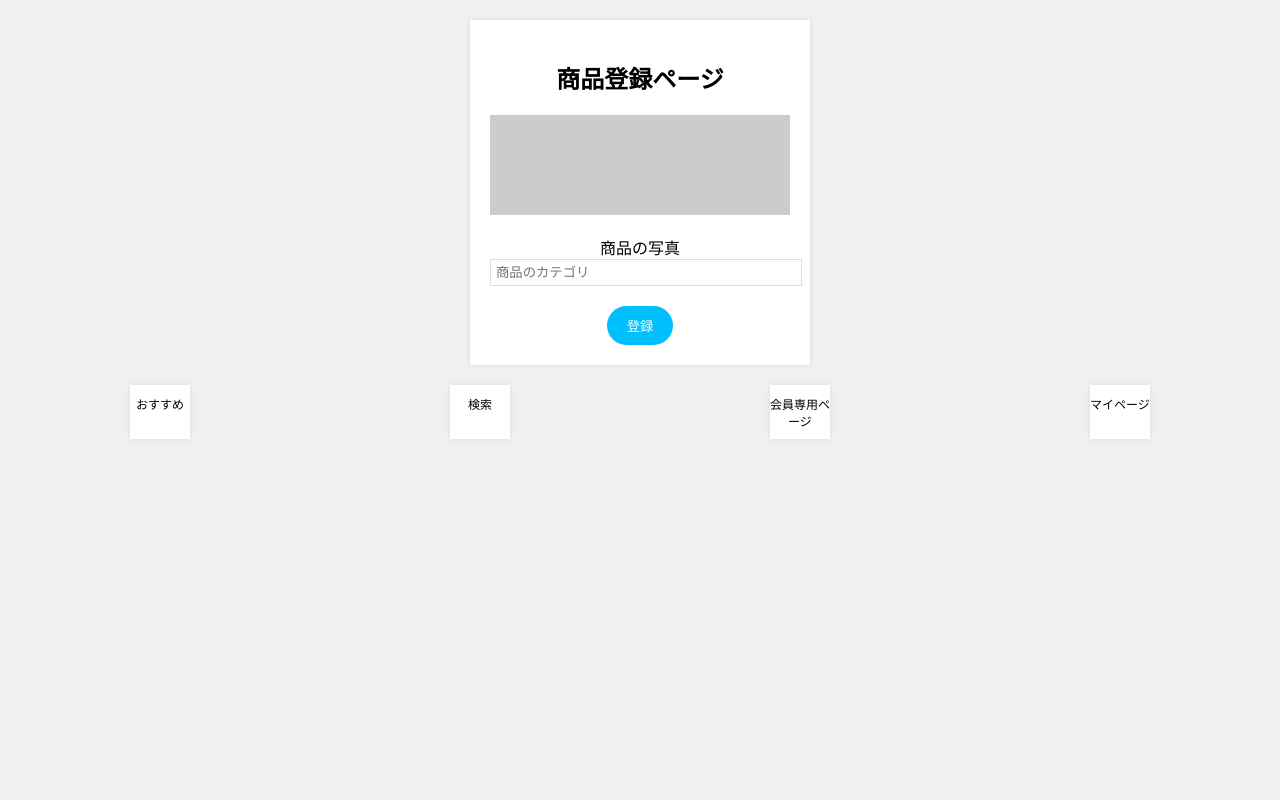
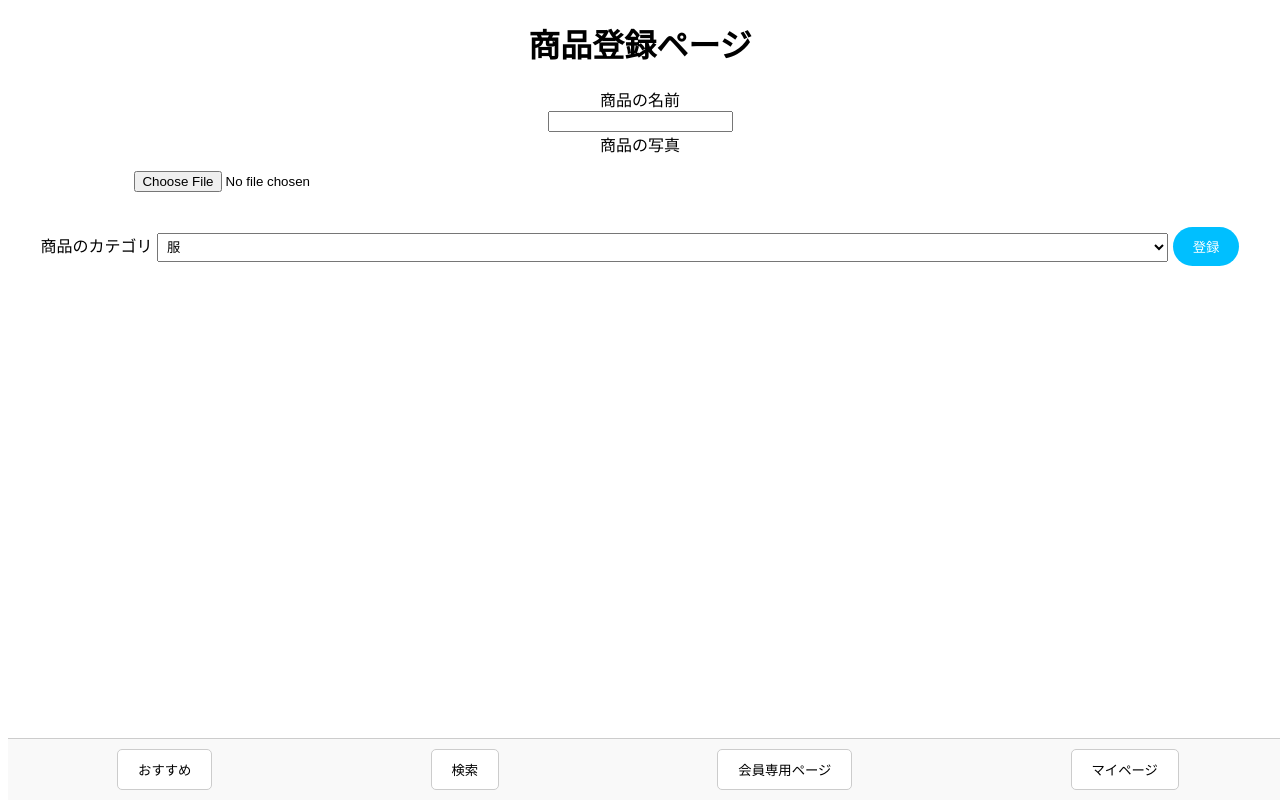
Before and after one commit to C0A23065/SE2024_T03, a Flask app: page / in a window 1280 px wide. Run offline with Flask 3, Linux system fonts and the light colour scheme; data comes from the database, SQL or seed files in the repository; both versions use the stored data as it was after the commit.

Commit message:
商品登録ページ・マッチ結果ページ作成

```diff
--- a/progect/app.py
+++ b/progect/app.py
@@ -1,42 +1,60 @@
+
 from flask import Flask, render_template, request, redirect, url_for
 import sqlite3
+import os
 
 app = Flask(__name__)
 
-def init_db():
+def get_db_connection():
     conn = sqlite3.connect('database.db')
-    c = conn.cursor()
-    c.execute('''
-        CREATE TABLE IF NOT EXISTS products (
-            id INTEGER PRIMARY KEY AUTOINCREMENT,
-            category TEXT NOT NULL
-        )
-    ''')
-    conn.commit()
-    conn.close()
-
-@app.before_request
-def setup():
-    init_db()
+    conn.row_factory = sqlite3.Row
+    return conn
 
 @app.route('/', methods=['GET', 'POST'])
 def index():
+    conn = get_db_connection()
+    categories = conn.execute('SELECT category FROM categories').fetchall()
+
     if request.method == 'POST':
-        category = request.form['category']
-        conn = sqlite3.connect('database.db')
-        c = conn.cursor()
-        c.execute('INSERT INTO products (category) VALUES (?)', (category,))
-        conn.commit()
-        conn.close()
-        return redirect(url_for('index'))
+        name = request.form.get('name')
+        category = request.form.get('category')
+        photo = request.files.get('photo')
 
-    conn = sqlite3.connect('database.db')
-    c = conn.cursor()
-    c.execute('SELECT * FROM products')
-    products = c.fetchall()
+        # デバッグ用の出力
+        print(f"Name: {name}, Category: {category}, Photo: {photo}")
+
+        if not name or not category or not photo:
+            return "All fields are required", 400
+
+        # 保存先ディレクトリが存在するか確認
+        if not os.path.exists('static/photos'):
+            os.makedirs('static/photos')
+
+        photo_path = os.path.join('static/photos', photo.filename)
+        photo.save(photo_path)
+
+        try:
+            # 'products' テーブルが存在するか確認
+            conn.execute('INSERT INTO products (name, category, photo_path) VALUES (?, ?, ?)',
+                         (name, category, photo_path))
+            conn.commit()
+        except sqlite3.Error as e:
+            print(f"Database error: {e}")
+            return "Database error", 500
+        finally:
+            conn.close()
+
+        return redirect(url_for('match', category=category))
+
     conn.close()
+    return render_template('index.html', categories=categories)
 
-    return render_template('index.html', products=products)
+@app.route('/match/<category>')
+def match(category):
+    conn = get_db_connection()
+    matching_store_data = conn.execute('SELECT * FROM store_data WHERE category = ?', (category,)).fetchall()
+    conn.close()
+    return render_template('match.html', store_items=matching_store_data, category=category)
 
 if __name__ == '__main__':
     app.run(debug=True)
--- a/progect/templates/index.html
+++ b/progect/templates/index.html
@@ -1,5 +1,6 @@
+
 <!DOCTYPE html>
-<html lang="ja">
+<html lang="en">
 <head>
     <meta charset="UTF-8">
     <meta name="viewport" content="width=device-width, initial-scale=1.0">
@@ -7,66 +8,146 @@
     <style>
         body {
             font-family: Arial, sans-serif;
-            background-color: #f0f0f0;
-            margin: 0;
-            padding: 0;
-        }
-        .container {
-            width: 300px;
-            margin: 20px auto;
-            background-color: #fff;
-            padding: 20px;
-            box-shadow: 0 0 5px rgba(0, 0, 0, 0.1);
             text-align: center;
         }
-        .photo {
-            width: 100%;
+
+        h1, h2 {
+            margin-top: 20px;
+        }
+
+        form {
+            margin: 20px 0;
+        }
+
+        .photo-preview {
+            width: 200px;
             height: 100px;
-            background-color: #ccc;
-            margin-bottom: 20px;
+            border: 1px solid #ccc;
+            background-color: #e0e0e0;
+            margin: 10px auto;
+            display: flex;
+            align-items: center;
+            justify-content: center;
         }
-        .input {
-            width: 100%;
+
+        input[type="file"], select {
+            margin: 10px 0;
             padding: 5px;
-            margin-bottom: 20px;
-            border: 1px solid #ddd;
+            width: 80%;
         }
-        .button {
+
+        button[type="submit"] {
             background-color: #00bfff;
             color: white;
+            border: none;
+            border-radius: 50px;
             padding: 10px 20px;
-            border: none;
-            border-radius: 20px;
             cursor: pointer;
+            margin-top: 20px;
         }
+
         .footer {
             display: flex;
             justify-content: space-around;
-            margin-top: 20px;
+            border-top: 1px solid #ccc;
+            padding: 10px 0;
+            position: fixed;
+            bottom: 0;
+            width: 100%;
+            background-color: #f9f9f9;
         }
-        .footer div {
-            text-align: center;
-            font-size: 12px;
-            background-color: #fff;
-            padding: 10px 0;
-            width: 60px;
-            box-shadow: 0 0 5px rgba(0, 0, 0, 0.1);
+
+        .footer button {
+            border: 1px solid #ccc;
+            background-color: white;
+            border-radius: 5px;
+            padding: 10px 20px;
+            cursor: pointer;
         }
-    </style>
+
+        ul {
+            list-style: none;
+            padding: 0;
+        }
+
+        li {
+            margin-bottom: 10px;
+        }
+
+  li {
+      margin-bottom: 10px;
+  }
+</style>
 </head>
 <body>
-    <div class="container">
-        <h2>商品登録ページ</h2>
-        <div class="photo"></div>
-        <div>商品の写真</div>
-        <input type="text" class="input" placeholder="商品のカテゴリ">
-        <button class="button">登録</button>
-    </div>
-    <div class="footer">
-        <div>おすすめ</div>
-        <div>検索</div>
-        <div>会員専用ページ</div>
-        <div>マイページ</div>
-    </div>
+<h1>商品登録ページ</h1>
+
+<!-- <form action="/" method="post" enctype="multipart/form-data">
+  <label for="photo">商品の写真</label>
+  <div class="photo-preview" id="photoPreview">写真を選択</div>
+  <input type="file" name="photo" id="photo" accept="image/*" onchange="previewPhoto(event)" required>
+
+  <label for="category">商品のカテゴリ</label>
+  <select name="category" id="category" required>
+      {% for category in categories %}
+      <option value="{{ category['category'] }}">{{ category['category'] }}</option>
+      {% endfor %}
+  </select>
+
+  <button type="submit">登録</button>
+</form>   -->
+<form action="/" method="post" enctype="multipart/form-data">
+    <label for="name">商品の名前<br/></label>
+    <input type="text" name="name" id="name" required><br/>
+
+    <label for="photo">商品の写真<br/></label>
+    <input type="file" name="photo" id="photo" accept="image/*" required><br/>
+
+    <label for="category">商品のカテゴリ</label>
+    <select name="category" id="category" required>
+        {% for category in categories %}
+        <option value="{{ category['category'] }}">{{ category['category'] }}</option>
+        {% endfor %}
+    </select>
+
+    <button type="submit">登録</button>
+</form>
+
+
+<ul>
+  {% for product in products %}
+  <li>{{ product['name'] }} - <img src="{{ product['photo_path'] }}" alt="写真" width="50"></li>
+  {% endfor %}
+</ul>
+
+<ul>
+  {% for item in store_items %}
+  <li>{{ item['name'] }} - {{ item['category'] }}</li>
+  {% endfor %}
+</ul>
+
+<div class="footer">
+  <button>おすすめ</button>
+  <button>検索</button>
+  <button>会員専用ページ</button>
+  <button>マイページ</button>
+</div>
+
+<script>
+  function previewPhoto(event) {
+      const [file] = event.target.files;
+      const preview = document.getElementById('photoPreview');
+
+      if (file) {
+          const reader = new FileReader();
+          reader.onload = e => {
+              preview.innerHTML = `<img src="${e.target.result}" alt="写真">`;
+          };
+          reader.readAsDataURL(file);
+      } else {
+          preview.innerHTML = '写真を選択';
+      }
+  }
+</script>
 </body>
 </html>
```
Also changed, not shown: progect/add_store_data.py (added, +26 -0 lines), progect/init_db.py (added, +49 -0 lines), progect/templates/match.html (added, +71 -0 lines), progect/database.db, progect/static/photos/スクリーンショット 2024-12-11 190212.png (added), progect/static/photos/スクリーンショット 2024-12-11 190951.png (added).
